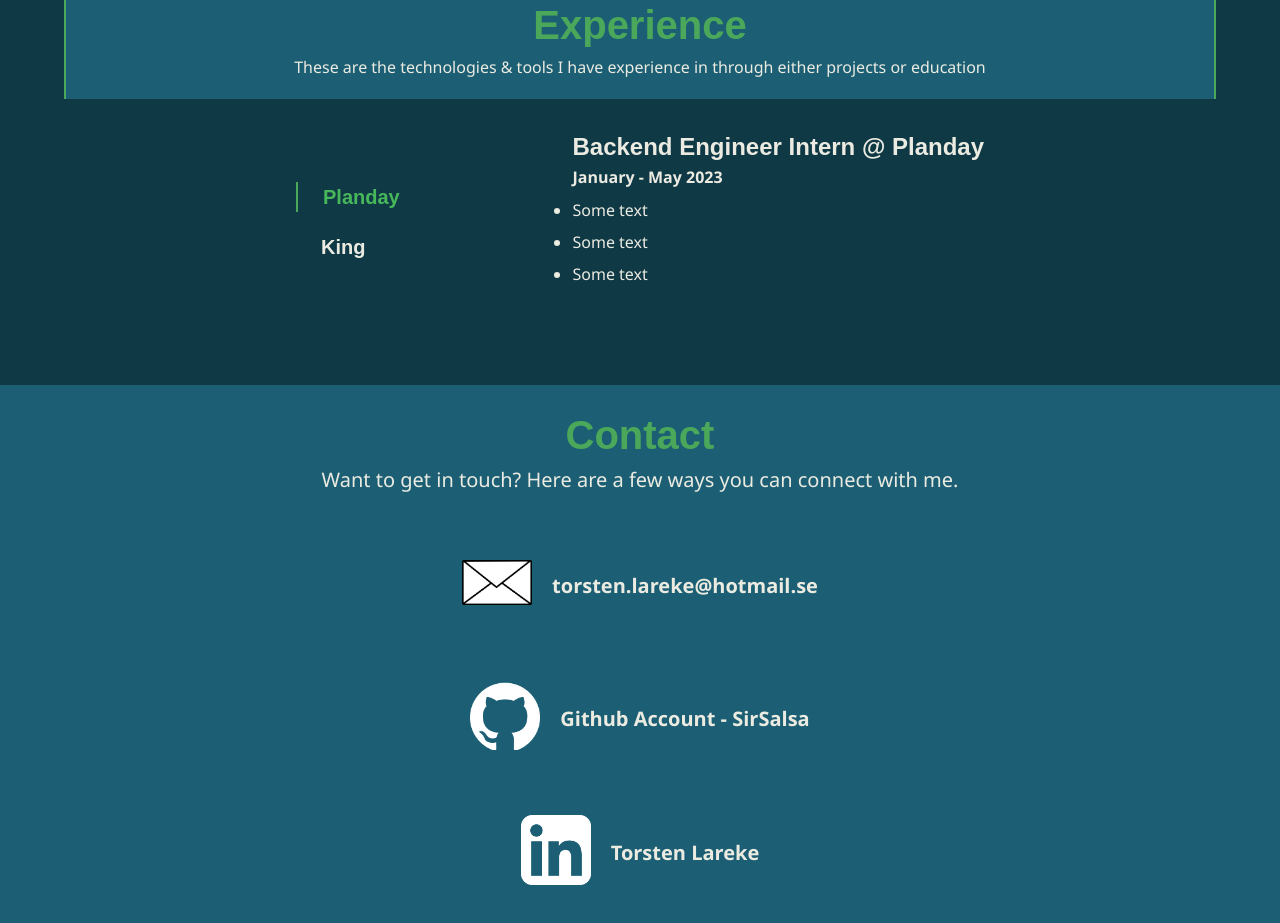
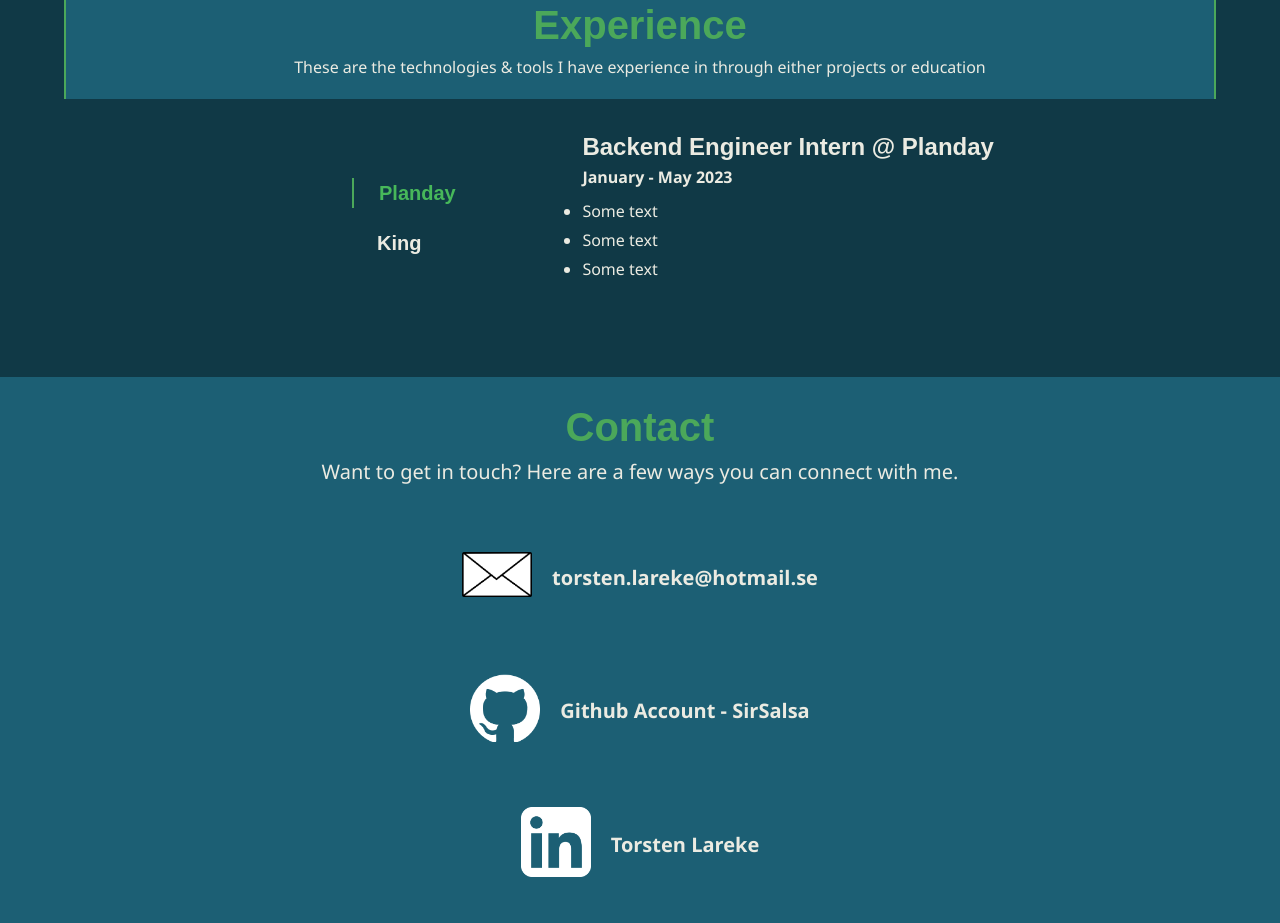
Before and after one commit to SirSalsa/dev-portfolio, a React (Vite) app: page / in a window 1280 px wide. Shown: the part 1600-2523 px from the top of the page. Built offline with nearby package versions, Linux system fonts and the light colour scheme.

Commit message:
Update experience.scss

```diff
--- a/src/modules/experience/experience.scss
+++ b/src/modules/experience/experience.scss
@@ -32,17 +32,15 @@
 #exp_container {
     display: flex;
     flex-flow: row nowrap;
-    justify-content: center;
     align-items: center;
-
     padding-bottom: 80px;
 }
 
 #exp_browser {
-    padding-right: 15%;
-
     font-size: 20px;
     font-family: $header_font;
+    width: 10%;
+    padding-left: 25%;
 }
 
 #exp_browser>h4 {
@@ -63,7 +61,11 @@
 }
 
 #exp_objects {
-
+    padding-left: 10%;
+    flex-grow: 1;
+    display: flex;
+    flex-direction: column;
+    align-items: flex-start;
 }
 
 #exp_objects>article {
@@ -75,11 +77,11 @@
 }
 
 #exp_objects>article>h4 {
-    padding-bottom: 2%;
+    padding-bottom: 10px;
 }
 
 #exp_objects>article>ul>li {
-    padding-bottom: 2%;
+    padding-bottom: 5px;
 }
 
 // Tablet breakpoint
```
